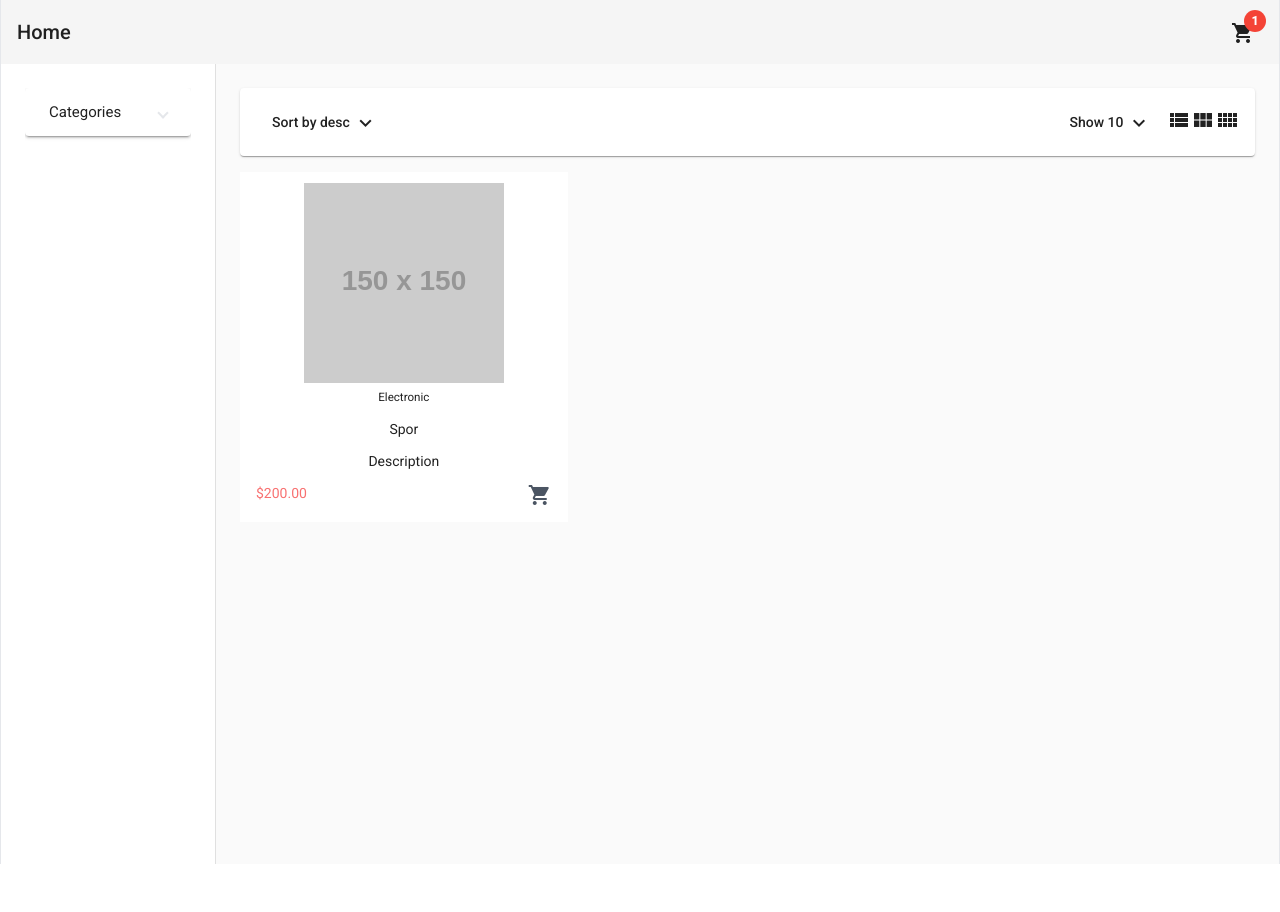
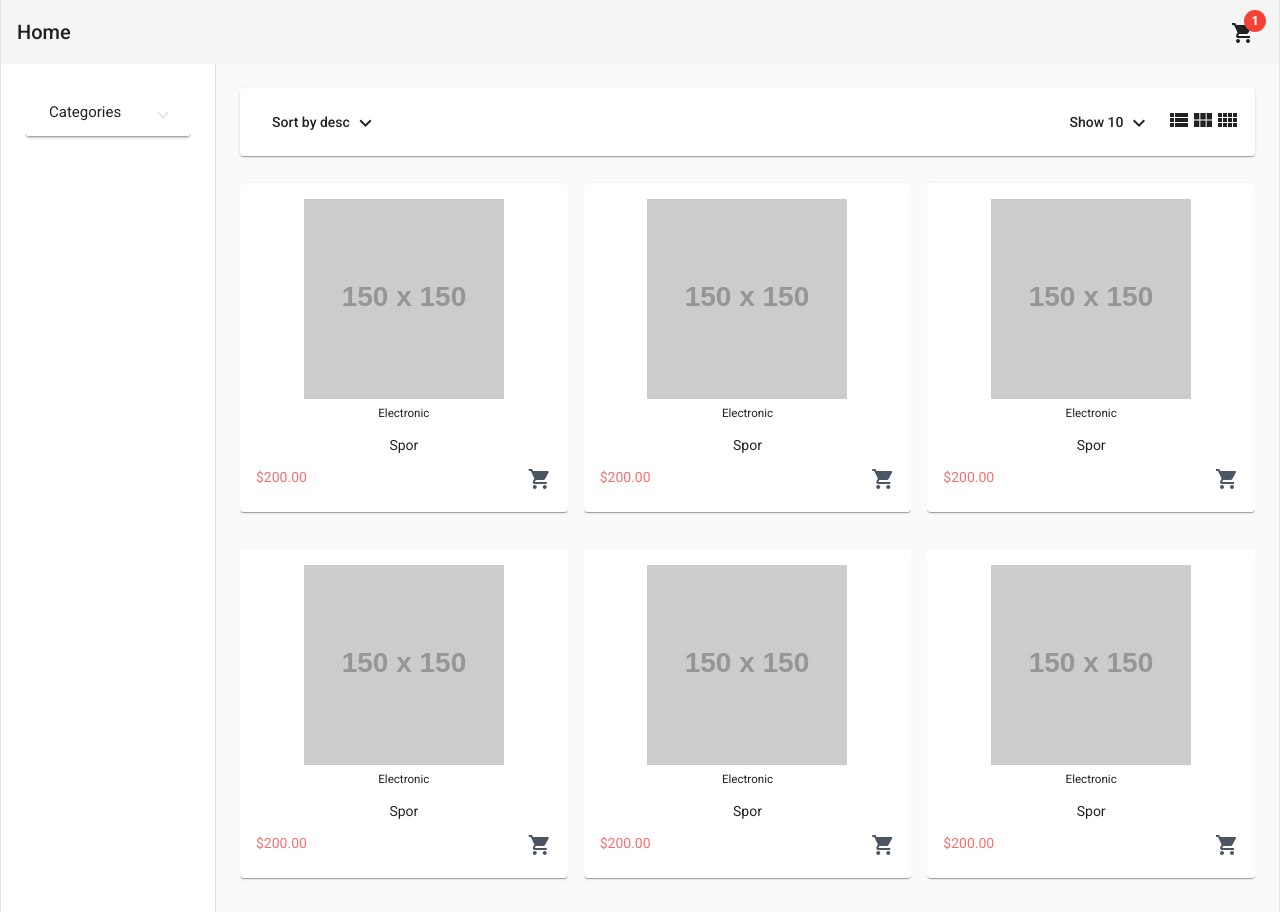
Before and after one commit to berkayyozayy/shopping-app, an Angular app: page /home in a window 1280 px wide. Before the commit the page ends 864 px from the top, so only its background shows below. Built offline with nearby package versions, Linux system fonts and the light colour scheme.

Commit message:
feat: change product box layout

```diff
--- a/src/app/pages/home/components/product-box/product-box.component.html
+++ b/src/app/pages/home/components/product-box/product-box.component.html
@@ -1,11 +1,18 @@
-<mat-card class="text-center">
-  <div>
-    <img class="mb-1 mx-auto h-[200px]" src="https://via.placeholder.com/150" />
-    <div class="w-full">
+<mat-card [ngClass]="{ 'text-center': !fullWidthMode }">
+  <div [ngClass]="{ flex: fullWidthMode }">
+    <img
+      [ngClass]="{ 'h-200px': !fullWidthMode, 'h-[360px]': fullWidthMode }"
+      class="mb-1 mx-auto h-[200px]"
+      src="https://via.placeholder.com/150"
+    />
+    <div
+      class="w-full"
+      [ngClass]="{ 'px-8 flex flex-col justify-between': fullWidthMode }"
+    >
       <div>
         <h5>Electronic</h5>
         <p class="truncate hover: whitespace: normal">Spor</p>
-        <p>Description</p>
+        <p *ngIf="fullWidthMode">Description</p>
       </div>
       <div class="flex justify-between">
         <span class="text-red-400">{{ "200" | currency }}</span>
--- a/src/app/pages/home/home.component.html
+++ b/src/app/pages/home/home.component.html
@@ -13,6 +13,36 @@
           [fullWidthMode]="cols === 1"
         ></app-product-box>
       </mat-grid-tile>
+      <mat-grid-tile>
+        <app-product-box
+          class="w-full"
+          [fullWidthMode]="cols === 1"
+        ></app-product-box>
+      </mat-grid-tile>
+      <mat-grid-tile>
+        <app-product-box
+          class="w-full"
+          [fullWidthMode]="cols === 1"
+        ></app-product-box>
+      </mat-grid-tile>
+      <mat-grid-tile>
+        <app-product-box
+          class="w-full"
+          [fullWidthMode]="cols === 1"
+        ></app-product-box>
+      </mat-grid-tile>
+      <mat-grid-tile>
+        <app-product-box
+          class="w-full"
+          [fullWidthMode]="cols === 1"
+        ></app-product-box>
+      </mat-grid-tile>
+      <mat-grid-tile>
+        <app-product-box
+          class="w-full"
+          [fullWidthMode]="cols === 1"
+        ></app-product-box>
+      </mat-grid-tile>
     </mat-grid-list>
   </mat-drawer-content>
 </mat-drawer-container>
```
